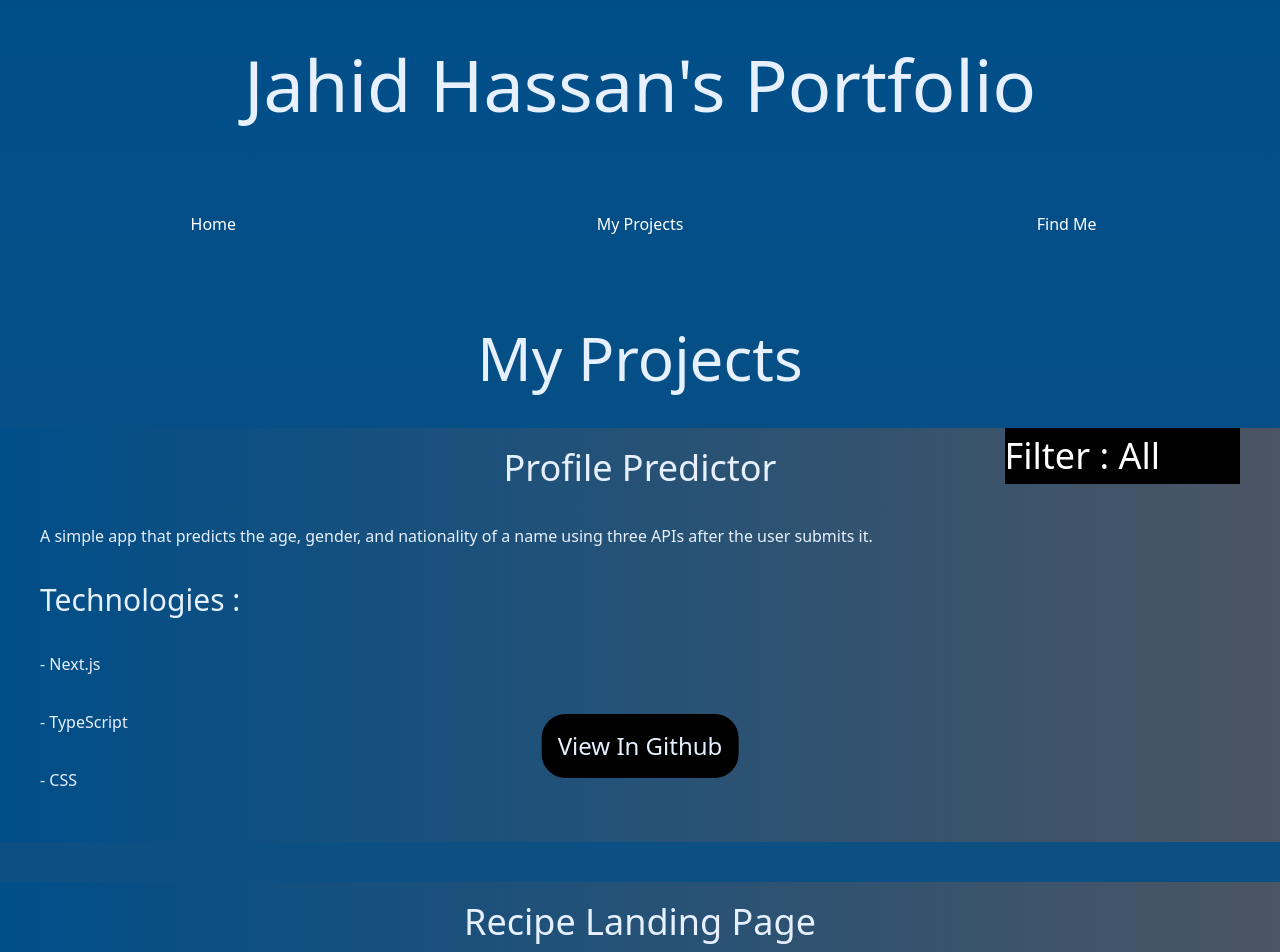
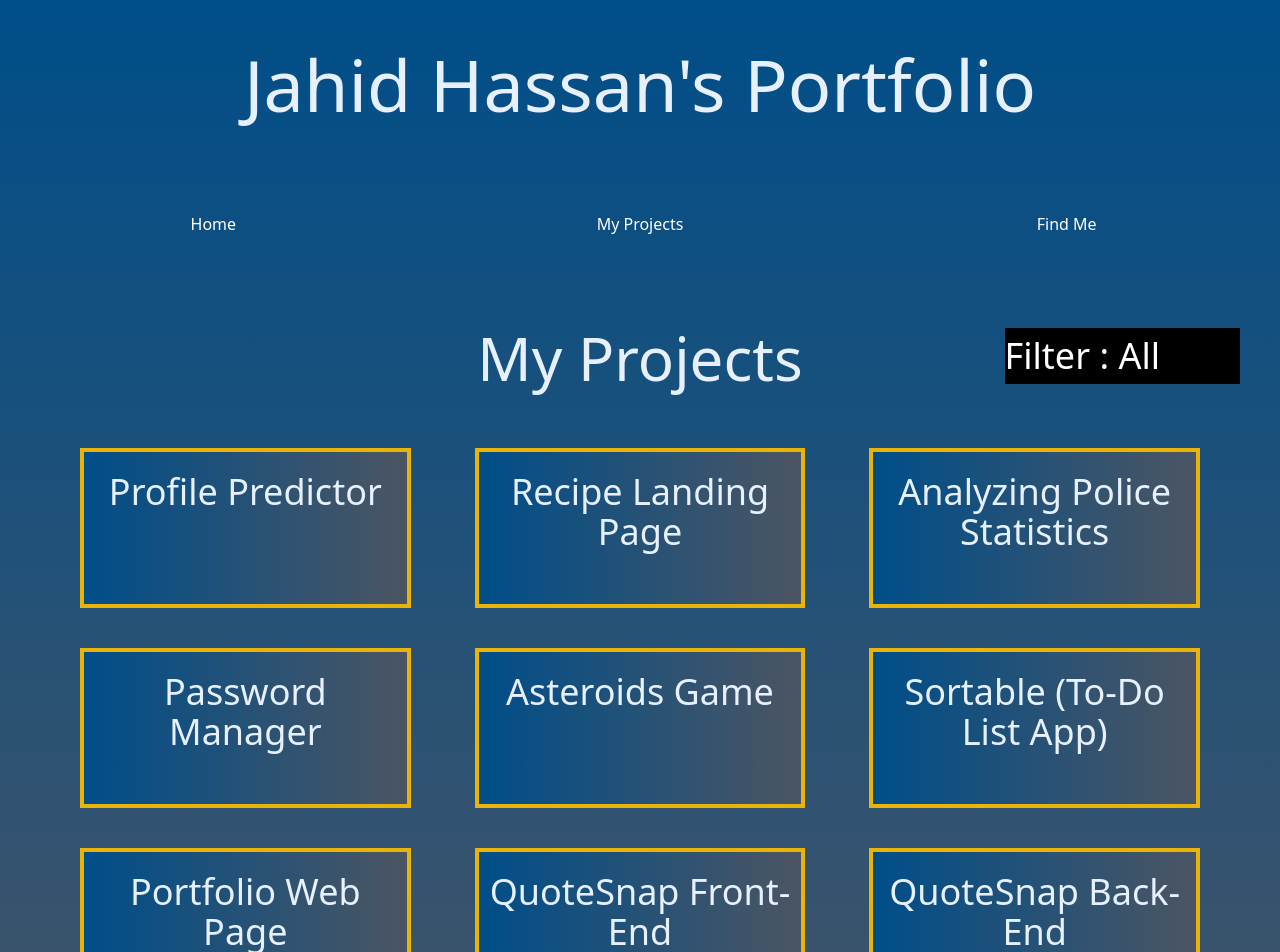
Before and after one commit to MJahidH/my-portfolio, a React (Vite) app in the folder my-portfolio/: page /projects in a window 1280 px wide. Shown: the top 952 px of the page. Built offline with nearby package versions, Linux system fonts and the light colour scheme.

Commit message:
all projects aligned in sets of 3s on each row, drop down filter has also been moved up slightly

```diff
--- a/my-portfolio/src/components/DropDownFilter.jsx
+++ b/my-portfolio/src/components/DropDownFilter.jsx
@@ -47,6 +47,7 @@ const DropDownFilter = ({ setProjects }) => {
   right-0
   pr-20
   mr-10
+  mt-[-100px]
   z-20
   bg-black
 
@@ -56,9 +57,7 @@ const DropDownFilter = ({ setProjects }) => {
       <div
         className="
       relative
-
-
-      items-center
+     items-center
       justify-start
       text-left
       bg-black"
--- a/my-portfolio/src/components/ProjectCard.jsx
+++ b/my-portfolio/src/components/ProjectCard.jsx
@@ -8,36 +8,14 @@ const ProjectCard = ({ project }) => {
   return (
     <div className="
     mb-10
+    border-4
+    border-yellow-500
     py-5
     relative overflow-hidden
     bg-gradient-to-r from-primary to-gray-600
     ">
       <h2 className="projectTitle">{project.title}</h2>
-      <p className="projectSecondaryText">{project.description}</p>
 
-      <ul>
-        <h3 className="projectSecondaryText
-        pt-5
-        text-3xl
-        pb-3
-
-        ">Technologies : </h3>
-        {project.technologies.map((technology) => {
-          return <li  className="projectSecondaryText
-          Text py-1"> -   {technology}</li>;
-        })}
-      </ul>
-      <button
-      className="
-      githubButton
-      defaultHover
-       "
-        onClick={() => {
-          openInNewTab(project.link);
-        }}
-      >
-        View In Github
-      </button>
     </div>
   );
 };
--- a/my-portfolio/src/components/ProjectsList.jsx
+++ b/my-portfolio/src/components/ProjectsList.jsx
@@ -13,9 +13,15 @@ const ProjectsList = () => {
     <div className="pt-20">
       <h1 className="pageMainSubheading">My Projects</h1>
       <DropDownFilter setProjects={setProjects}/>
-      {projects.map((project, index) => {
+<div className="
+mt-5
+mx-20
+grid grid-cols-3
+gap-x-16">
+{projects.map((project, index) => {
         return <ProjectCard key={project.id} project={project} />;
       })}
+</div>
     </div>
   );
 };
```
Also changed, not shown: 1 other file (tests, documents, lock files or other folders).
